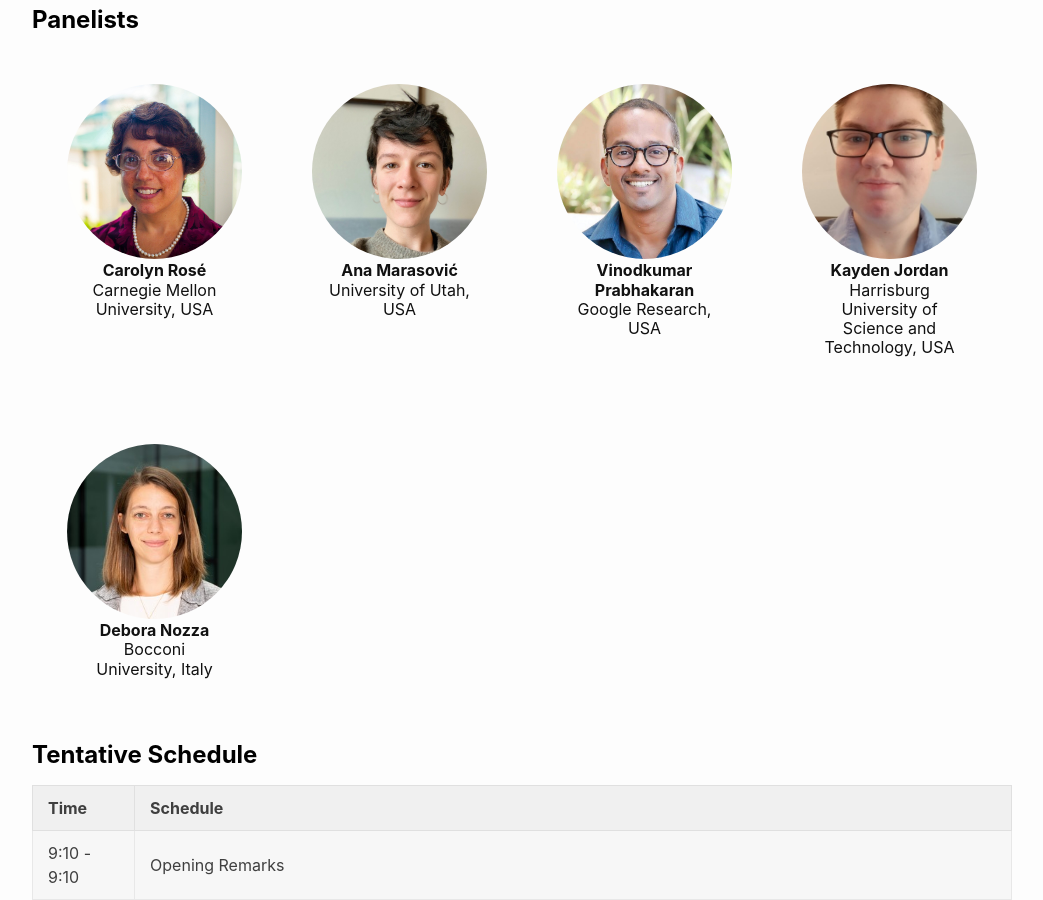
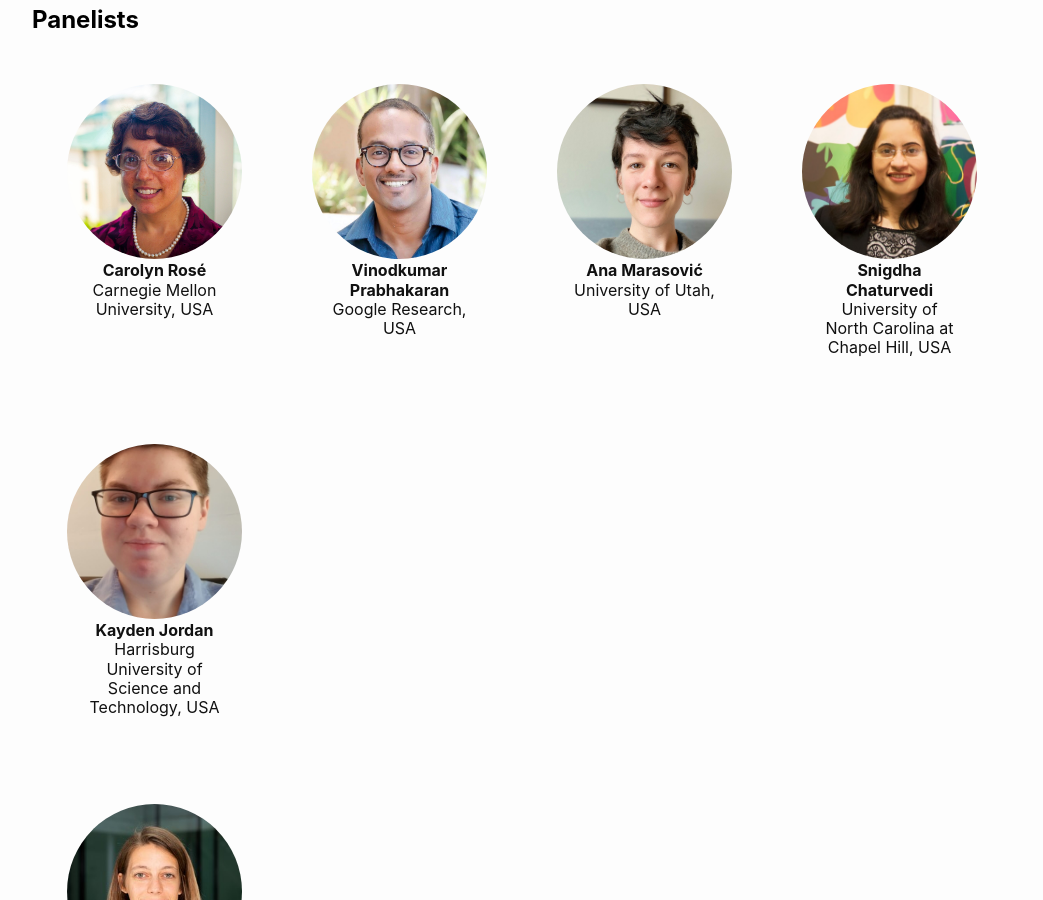
Before and after one commit to hucllm-workshop/hucllm-workshop.github.io, a Jekyll site: the page built from index.md, in a window 1280 px wide and 900 px high, scrolled down 3491 px. Shown: the whole window, without its empty margins (118-1161 px from the left). Built offline with Jekyll 4.4.1, drawn with Linux system fonts in a browser that asks for light colours; nearby versions of some CDN libraries.

Commit message:
Adding Snigdha to panel

```diff
--- a/index.md
+++ b/index.md
@@ -236,6 +236,18 @@ The areas of interest include:
 	  </div>
 	</div>
 	<div class="card_perso column_perso">
+	  <img src="/images/vinodkumar_prabhakaran.jpeg" alt="Vinodkumar Prabhakaran" class="img_card_perso">
+	  <div class="container_perso">
+		<center>
+		<h6>
+			<b>Vinodkumar Prabhakaran</b>
+			<br>
+			 Google Research, USA
+		</h6>
+		</center>
+	  </div>
+	</div>
+  <div class="card_perso column_perso">
 	  <img src="/images/ana_marasovic.jpeg" alt="Ana Marasović" class="img_card_perso">
 	  <div class="container_perso">
 		<center>
@@ -247,14 +259,14 @@ The areas of interest include:
 		</center>
 	  </div>
 	</div>
-	<div class="card_perso column_perso">
-	  <img src="/images/vinodkumar_prabhakaran.jpeg" alt="Ana Marasović" class="img_card_perso">
+  <div class="card_perso column_perso">
+	  <img src="/images/snigdha_chaturvedi.jpeg" alt="Snigdha Chaturvedi" class="img_card_perso">
 	  <div class="container_perso">
 		<center>
 		<h6>
-			<b>Vinodkumar Prabhakaran</b>
+			<b>Snigdha Chaturvedi</b>
 			<br>
-			 Google Research, USA
+			 University of North Carolina at Chapel Hill, USA
 		</h6>
 		</center>
 	  </div>
```
